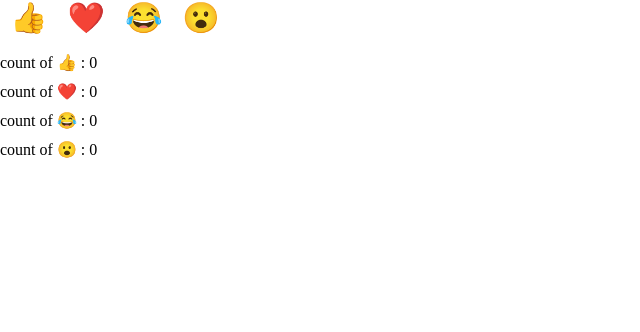
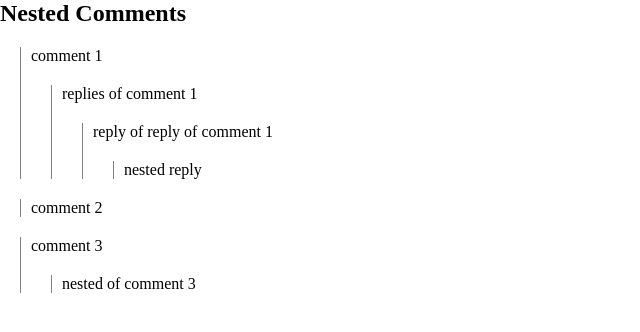
Before and after one commit to Premanshuankit/ReactPractice, a React (Vite) app: page / in a window 1280 px wide. Shown: the top 332 px of the page, without its empty margins (0-640 px from the left). Built offline with nearby package versions, Linux system fonts and the light colour scheme.

Commit message:
added nested comment

```diff
--- a/src/App.jsx
+++ b/src/App.jsx
@@ -36,6 +36,7 @@ import ThemeSwitch from "./components/ThemeSwitch";
 import KanbanBoard from "./components/KanbanBoard";
 import Carousel from "./components/Carousel";
 import EmojiCounter from "./components/EmojiCounter";
+import NestedComments from "./components/NestedComments";
 
 function App() {
   const [count, setCount] = useState(0);
@@ -56,7 +57,8 @@ function App() {
   }
   return (
     <>
-      <EmojiCounter />
+      <NestedComments />
+      {/* <EmojiCounter /> */}
       {/* <Carousel /> */}
       {/* <KanbanBoard /> */}
       {/* <ThemeSwitch /> */}
--- /dev/null
+++ b/src/components/NestedComments.jsx
@@ -0,0 +1,85 @@
+import React, { useEffect } from "react";
+
+function NestedComments() {
+    const data = [
+        {
+            id: 1,
+            name: "comment 1",
+            replies: [
+                {
+                    id: 2,
+                    name: "replies of comment 1",
+                    replies: [
+                        {
+                        id: 3,
+                        name: "reply of reply of comment 1",
+                        replies: [
+                            {
+                            id: 999,
+                            name: "nested reply",
+                            replies: [],
+                            },
+                        ],
+                        },
+                    ],
+                },
+             ],
+        },
+        {
+            id: 4,
+            name: "comment 2",
+            replies: [],
+        },
+        {
+            id: 5,
+            name: "comment 3",
+            replies: [
+                {
+                id: 6,
+                name: "nested of comment 3",
+                replies: [],
+                },
+            ],
+        },
+    ];
+
+//   useEffect(() => {
+//     console.log(data);
+//   });
+
+  return (
+    <>
+      <h2>Nested Comments</h2>
+
+      {data.map((comment) => (
+        <div>
+          <ChildComponent key={comment.id} comment={comment} />
+        </div>
+      ))}
+    </>
+  );
+}
+
+export default NestedComments;
+
+
+function ChildComponent({ comment }) {
+    useEffect(() => {
+        console.log(comment, "comment");
+    });
+    return (
+        <div
+            style={{
+                marginLeft: "20px",
+                paddingLeft: "10px",
+                borderLeft: "1px solid gray",
+                marginTop: "20px",
+            }}>
+            <p>{comment.name}</p>
+
+            {comment.replies.map((reply) => (
+                <ChildComponent key={reply.id} comment={reply} />
+            ))}
+        </div>
+    );
+}
```
